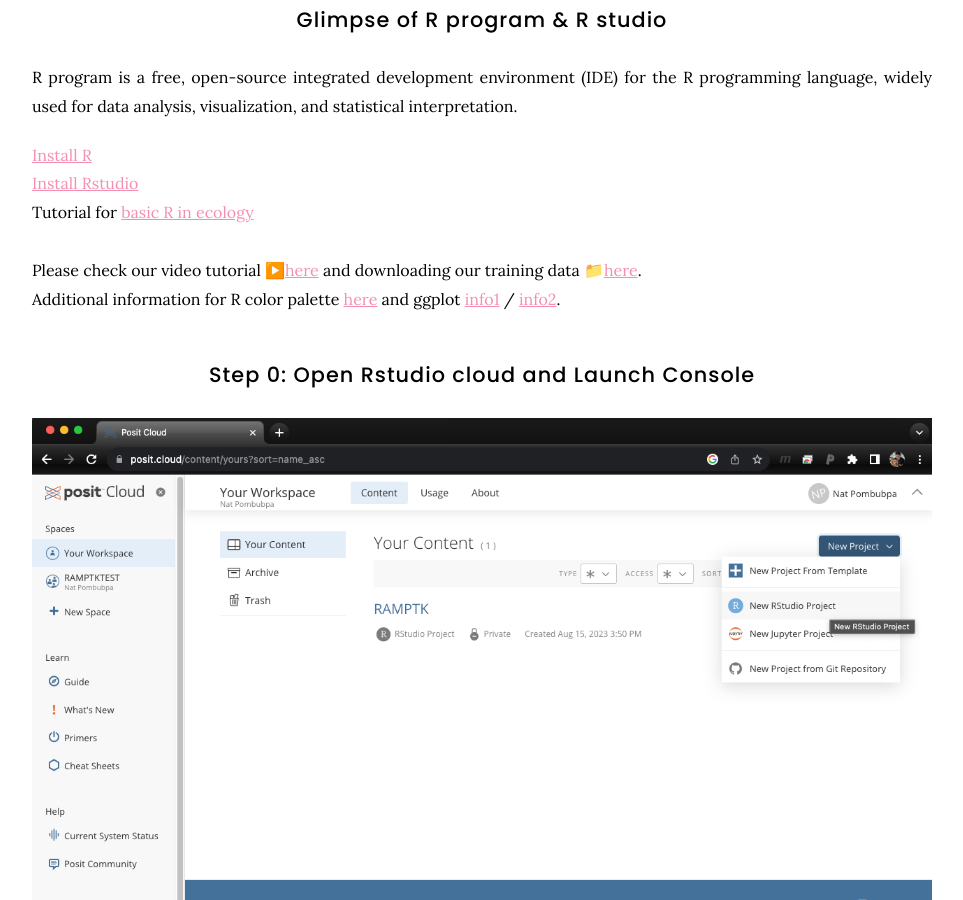
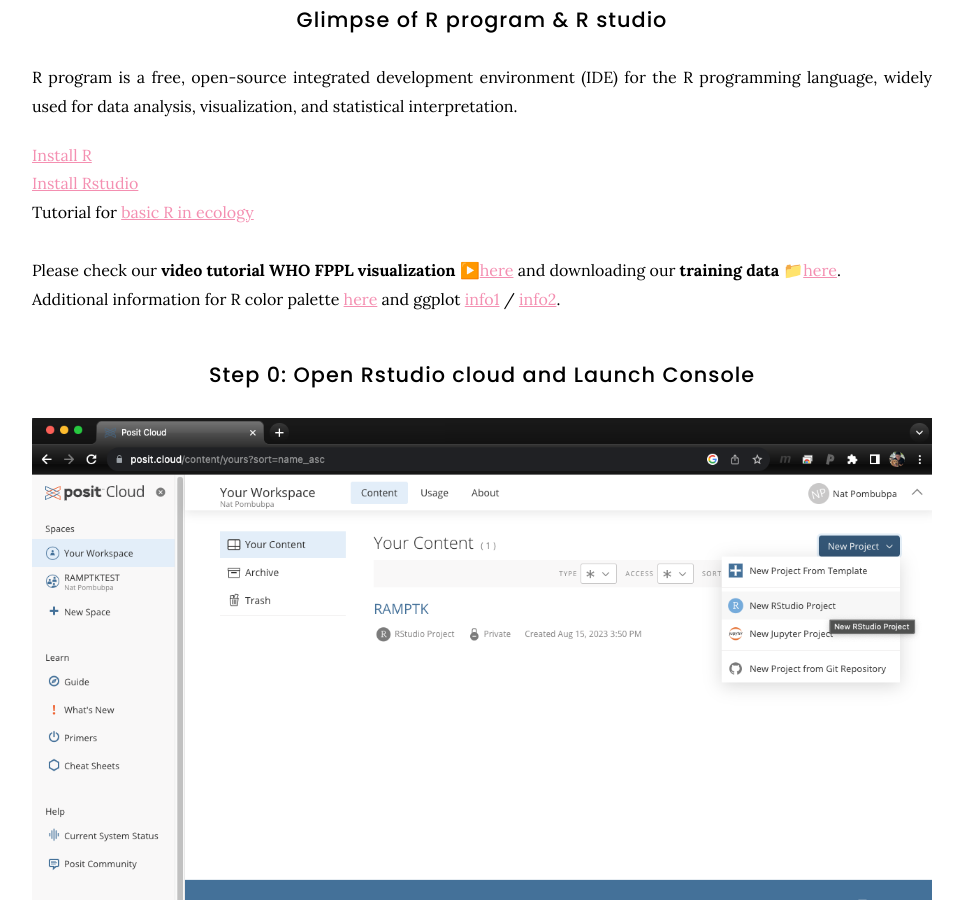
Before and after one commit to natpombubpa-lab/natpombubpa-lab.github.io, a Jekyll site: the page built from resources/Metagenomics_Visualization.md, in a window 1280 px wide and 900 px high, scrolled down 462 px. Shown: the whole window, without its empty margins (158-1121 px from the left). Built offline with Jekyll 4.4.1, drawn with Linux system fonts in a browser that asks for light colours; nearby versions of some CDN libraries.

Commit message:
Update Metagenomics_Visualization.md

```diff
--- a/resources/Metagenomics_Visualization.md
+++ b/resources/Metagenomics_Visualization.md
@@ -25,7 +25,7 @@
 [Install Rstudio](https://posit.co/download/rstudio-desktop/) <br>
 Tutorial for [basic R in ecology](https://www.youtube.com/playlist?list=PLh96tAU6Z8Zxgqrfon4EuWw4yPoCVi-WV) <br>
 <br>
-Please check our video tutorial ▶️[here](https://www.youtube.com/watch?v=DAsMhQBYsAo) and downloading our training data 📁[here](https://drive.google.com/drive/folders/1chxW09P_M5-IqBn10zDzvxOuCFexJ5EB). <br>
+Please check our **video tutorial WHO FPPL visualization** ▶️[here](https://www.youtube.com/watch?v=DAsMhQBYsAo) and downloading our **training data** 📁[here](https://drive.google.com/drive/folders/1chxW09P_M5-IqBn10zDzvxOuCFexJ5EB). <br>
 Additional information for R color palette [here](https://www.nceas.ucsb.edu/sites/default/files/2020-04/colorPaletteCheatsheet.pdf) and ggplot [info1](https://r-graph-gallery.com/ggplot2-package.html) / [info2](https://ggplot2.tidyverse.org/). <br>
 
 ## Step 0: Open Rstudio cloud and Launch Console
```
